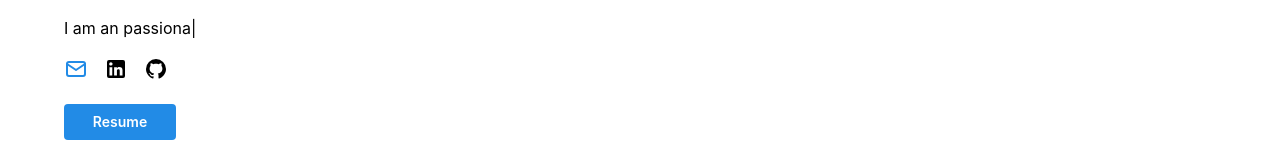
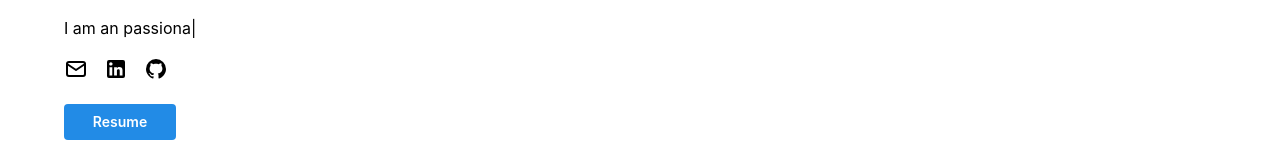
Before and after one commit to kennethsumang/portfolio, a Next.js app: page / in a window 1280 px wide. Shown: the part 184-331 px from the top of the page. Built offline with nearby package versions, Linux system fonts and the light colour scheme.

Commit message:
fix: color discrepancy for mail icon

```diff
--- a/app/_sections/home/HomeSection.tsx
+++ b/app/_sections/home/HomeSection.tsx
@@ -41,7 +41,7 @@ const HomeSection: React.FC = function () {
       </div>
       <Group gap="1em">
         <Anchor href="mailto:work@kennethsumang.com" target="_blank">
-          <IconMail height={24} width={24} />
+          <IconMail height={24} width={24} color="black" />
         </Anchor>
         <Anchor href="https://www.linkedin.com/in/kenneth-sumang/" target="_blank">
           <Image src="/logos/linkedin.svg" alt="LinkedIn logo" height={24} width={24} />
```
